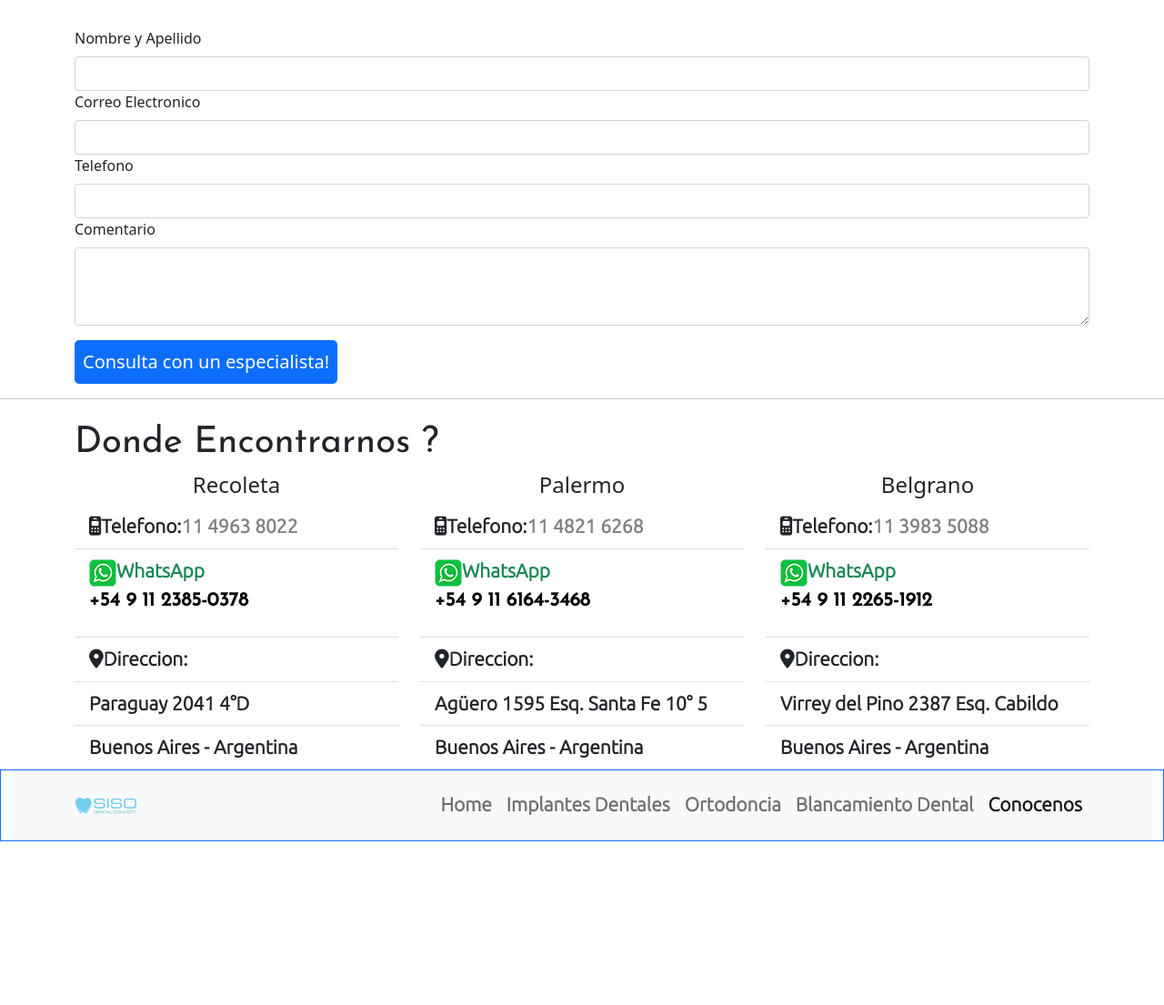
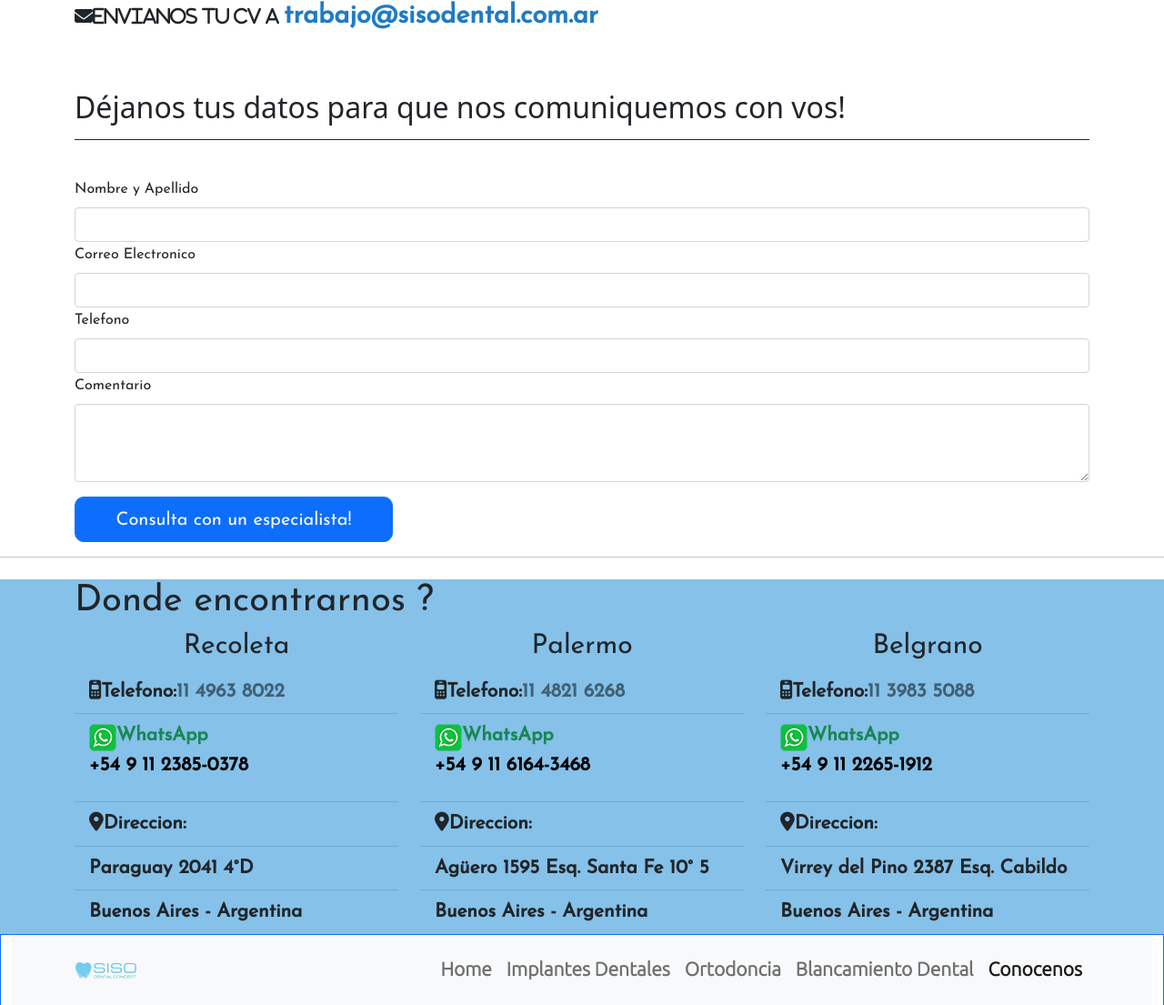
Before and after one commit to NicolasFMartinez/Sisodental, a plain HTML site: page pages/conocenos.html in a window 1280 px wide. Shown: the part 844-1949 px from the top of the page at 91% size. Before the commit the page ends 1769 px from the top, so only its background shows below. Drawn offline with nearby package versions, Linux system fonts and the light colour scheme; files that its build step writes are made by us from their sources.

Commit message:
Primeros estilos en pagina Conocenos

```diff
--- a/pages/conocenos.html
+++ b/pages/conocenos.html
@@ -13,7 +13,7 @@
     <link rel="preconnect" href="https://fonts.gstatic.com" crossorigin>
     <link href="https://fonts.googleapis.com/css2?family=Josefin+Sans&family=Lora&family=Ubuntu:wght@300&display=swap"
         rel="stylesheet">
-    <link rel="stylesheet" href="./css/styles.css">
+    <link rel="stylesheet" href="../css/styles.css">
     <title>Conocenos</title>
 </head>
 
@@ -43,7 +43,7 @@
                 <nav class="navbar navbar-expand-lg navbar-light bg-light">
                     <div class="container">
                         <a class="navbar-brand" href="#">
-                            <img src="../img/logo.svg" alt="Logo" width="70" height="50"
+                            <img src="../img/logo.svg" alt="Logo" width="150" height="100"
                                 class="d-inline-block align-text-top" />
                         </a>
                         <button class="navbar-toggler" type="button" data-bs-toggle="collapse"
@@ -80,22 +80,22 @@
             <div class="row">
                 <div class="col-md-12">
                     <div class="h4 pb-2 mb-4 text-dark border-bottom border-dark">
-                        <h2>Conocenos</h2>
+                        <h2 class=" textFo display-6">Conocenos</h2>
                     </div>
                 </div>
             </div>
             <div class="row mt-4">
                 <div class="col-md-4">
-                    <h2>Recoleta</h2>
-                    <img src="../img/recoleta.jpg" alt="consultorio recoleta" class=" img-fluid mt-2" />
+                    <h2 class=" textFo display-6">Recoleta</h2>
+                    <img src="../img/recoleta.jpg" alt="consultorio recoleta" class=" img-fluid mt- imgMain" />
                 </div>
                 <div class="col-md-4">
-                    <h2>Palermo</h2>
-                    <img src="../img/palermo.jpg" alt="consultorio palermo" class=" img-fluid mt-2" />
+                    <h2 class=" textFo display-6">Palermo</h2>
+                    <img src="../img/palermo.jpg" alt="consultorio palermo" class=" img-fluid mt-2 imgMain" />
                 </div>
                 <div class="col-md-4">
-                    <h2>Belgrano</h2>
-                    <img src="../img/belgrano.jpg" alt="consultorio recoleta" class=" img-fluid mt-2" />
+                    <h2 class=" textFo display-6">Belgrano</h2>
+                    <img src="../img/belgrano.jpg" alt="consultorio recoleta" class=" img-fluid mt-2 imgMain" />
                 </div>
             </div>
         </div>
@@ -103,10 +103,10 @@
             <div class="container-fluid mt-5">
                 <div class="container">
                     <div class="row col-md-12">
-                        <h2 class=" mb-4"><strong>Trabaja con nosotros</strong></h2>
-                        <p><i class="fa-solid fa-envelope">Envianos tu CV a<a href="mailto:trabajo@sisodental.com.ar"
+                        <h2 class=" mb-4 textFo display-6"><strong>Trabaja con nosotros</strong></h2>
+                        <p class="lead"><em><i class="fa-solid fa-envelope">Envianos tu CV a <a href="mailto:trabajo@sisodental.com.ar"
                                     style="font-weight: bold"
-                                    class="text-black"><strong>trabajo@sisodental.com.ar</strong></a></i></p>
+                                    class="text-black"><strong class=" strongLi">trabajo@sisodental.com.ar</strong></a></i></em></p>
                     </div>
                 </div>
             </div>
@@ -121,18 +121,18 @@
             </div>
             <div class="row mt-3">
                 <div class="col-md-12">
-                    <form>
-                        <label for="name" class="form-label text-center">Nombre y Apellido</label>
+                                <form>
+                        <label for="name" class="form-label text-center textFo">Nombre y Apellido</label>
                         <input type="text" class="form-control" id="name" aria-describedby="nameandlastname" />
-                        <label for="exampleInputEmail1" class="form-label text-center">Correo Electronico</label>
+                        <label for="exampleInputEmail1" class="form-label text-center textFo">Correo Electronico</label>
                         <input type="email" class="form-control" id="exampleInputEmail1" aria-describedby="emailHelp" />
-                        <label for="tel" class=" form-label text-center">Telefono </label>
+                        <label for="tel" class=" form-label text-center textFo">Telefono </label>
                         <input type="number" class=" form-control" id="tel" aria-describedby="numerotelefonico" />
-                        <label for="comentario" class="form-label">Comentario</label>
+                        <label for="comentario" class="form-label textFo">Comentario</label>
                         <textarea class="form-control" id="comentario" rows="3"></textarea>
-                        <button type="submit" class="btn btn-primary btn-lg p-2 mt-3 text-white"><a
+                        <button type="submit" class="btn btn-primary btn-lg p-2 mt-3 text-white bbBoton"><a
                                 href="https://api.whatsapp.com/send?phone=5491161643468&text=Hola,%0aMe contacto desde la web de SISO Dental, para solicitar mayor información sobre sus Tratamientos Dentales"
-                                target="_blank" class=" text-white">
+                                target="_blank" class=" text-white textFo">
                                 Consulta con un especialista!
                             </a></button>
                     </form>
@@ -140,79 +140,79 @@
             </div>
         </div>
         <hr />
-        <article class=" mt-4">
+        <article class=" mt-4 articulo">
             <div class="container-fluid">
                 <div class="container">
                     <div class="row">
                         <div class="col-md-12 text-left">
-                            <h3>Donde Encontrarnos ?</h3>
+                            <h3 class=" textFo display-6"><strong>Donde encontrarnos ?</strong></h3>
                         </div>
                     </div>
-                    <div class="row">
-                        <div class="col-md-4">
-                            <h4 class="text-center">Recoleta</h4>
+                    <div class="row articulo">
+                        <div class="col-md-4 articulo">
+                            <h4 class="text-center textFo barrio">Recoleta</h4>
                             <ul class="list-group list-group-flush">
-                                <li class="list-group-item">
+                                <li class="list-group-item articulo textFo">
                                     <i class="fa-solid fa-mobile-retro"></i><strong>Telefono:</strong><a
                                         href="tel:1149638022" style="font-weight: bold" class="text-black-50">11 4963
                                         8022</a>
                                 </li>
-                                <li class="list-group-item">
+                                <li class="list-group-item articulo textFo">
                                     <a href="https://api.whatsapp.com/send?phone=5491161643468&text=Hola,%0aMe contacto desde la web de SISO Dental, para solicitar mayor información sobre sus Tratamientos Dentales"
                                         target="_blank"><img src="../img/whatsapp.png" width="30" height="30" /><strong
-                                            class="text-success ml-2">WhatsApp</strong>
-                                        <p class="text-black">+54 9 11 2385-0378</p>
+                                            class="text-success ml-2 articulo textFo">WhatsApp</strong>
+                                        <p class="text-black textFo">+54 9 11 2385-0378</p>
                                     </a>
                                 </li>
-                                <li class="list-group-item">
+                                <li class="list-group-item articulo textFo">
                                     <i class="fa-solid fa-location-dot"></i><strong>Direccion:</strong>
                                 </li>
-                                <li class="list-group-item">Paraguay 2041 4°D</li>
-                                <li class="list-group-item">Buenos Aires - Argentina</li>
+                                <li class="list-group-item articulo textFo">Paraguay 2041 4°D</li>
+                                <li class="list-group-item articulo textFo">Buenos Aires - Argentina</li>
                             </ul>
                         </div>
                         <div class="col-md-4">
-                            <h4 class="text-center">Palermo</h4>
-                            <ul class="list-group list-group-flush">
-                                <li class="list-group-item">
+                            <h4 class="text-center barrio textFo">Palermo</h4>
+                            <ul class="list-group list-group-flush textFo">
+                                <li class="list-group-item articulo textFo">
                                     <i class="fa-solid fa-mobile-retro"></i><strong>Telefono:</strong><a
                                         href="tel:1148216268" style="font-weight: bold" class="text-black-50">11 4821
                                         6268</a>
                                 </li>
-                                <li class="list-group-item">
+                                <li class="list-group-item articulo textFo">
                                     <a href="https://api.whatsapp.com/send?phone=5491161643468&text=Hola,%0aMe contacto desde la web de SISO Dental, para solicitar mayor información sobre sus Tratamientos Dentales"
                                         target="_blank"><img src="../img/whatsapp.png" width="30" height="30" /><strong
                                             class="text-success ml-2">WhatsApp</strong>
                                         <p class="text-black">+54 9 11 6164-3468</p>
                                     </a>
                                 </li>
-                                <li class="list-group-item">
+                                <li class="list-group-item articulo textFo">
                                     <i class="fa-solid fa-location-dot"></i><strong>Direccion:</strong>
                                 </li>
-                                <li class="list-group-item">Agüero 1595 Esq. Santa Fe 10° 5</li>
-                                <li class="list-group-item">Buenos Aires - Argentina</li>
+                                <li class="list-group-item articulo textFo">Agüero 1595 Esq. Santa Fe 10° 5</li>
+                                <li class="list-group-item articulo textFo">Buenos Aires - Argentina</li>
                             </ul>
                         </div>
-                        <div class="col-md-4">
-                            <h4 class="text-center">Belgrano</h4>
+                        <div class="col-md-4 ">
+                            <h4 class="text-center barrio textFo">Belgrano</h4>
                             <ul class="list-group list-group-flush">
-                                <li class="list-group-item">
+                                <li class="list-group-item articulo textFo">
                                     <i class="fa-solid fa-mobile-retro"></i><strong>Telefono:</strong><a
                                         href="tel:1139835088" style="font-weight: bold" class="text-black-50">11 3983
                                         5088</a>
                                 </li>
-                                <li class="list-group-item">
+                                <li class="list-group-item articulo textFo">
                                     <a href="https://api.whatsapp.com/send?phone=5491161643468&text=Hola,%0aMe contacto desde la web de SISO Dental, para solicitar mayor información sobre sus Tratamientos Dentales"
                                         target="_blank"><img src="../img/whatsapp.png" width="30" height="30" /><strong
                                             class="text-success ml-2">WhatsApp</strong>
                                         <p class="text-black">+54 9 11 2265-1912</p>
                                     </a>
                                 </li>
-                                <li class="list-group-item">
+                                <li class="list-group-item articulo textFo">
                                     <i class="fa-solid fa-location-dot"></i><strong>Direccion:</strong>
                                 </li>
-                                <li class="list-group-item">Virrey del Pino 2387 Esq. Cabildo</li>
-                                <li class="list-group-item">Buenos Aires - Argentina</li>
+                                <li class="list-group-item articulo textFo">Virrey del Pino 2387 Esq. Cabildo</li>
+                                <li class="list-group-item articulo textFo">Buenos Aires - Argentina</li>
                             </ul>
                         </div>
                     </div>
```
Also changed, not shown: pages/ortodoncia.html (+1 -0 lines).
